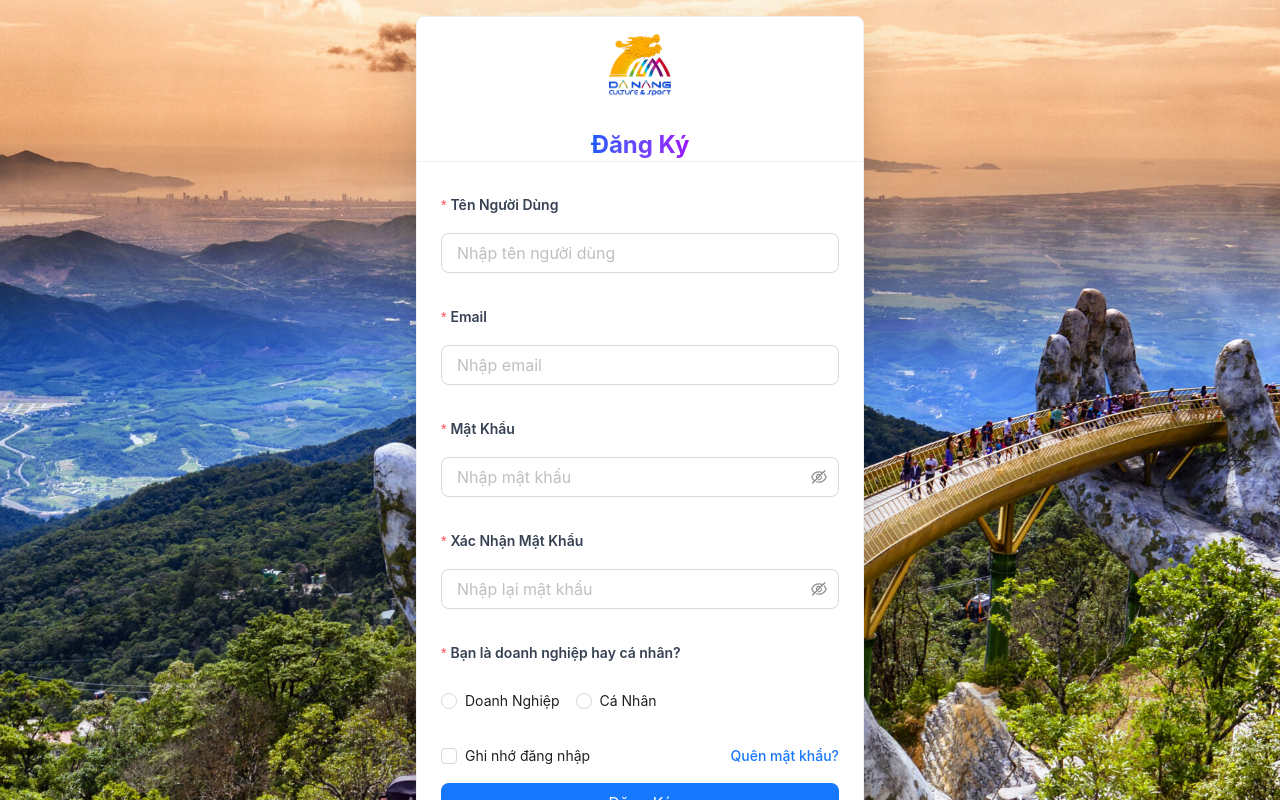
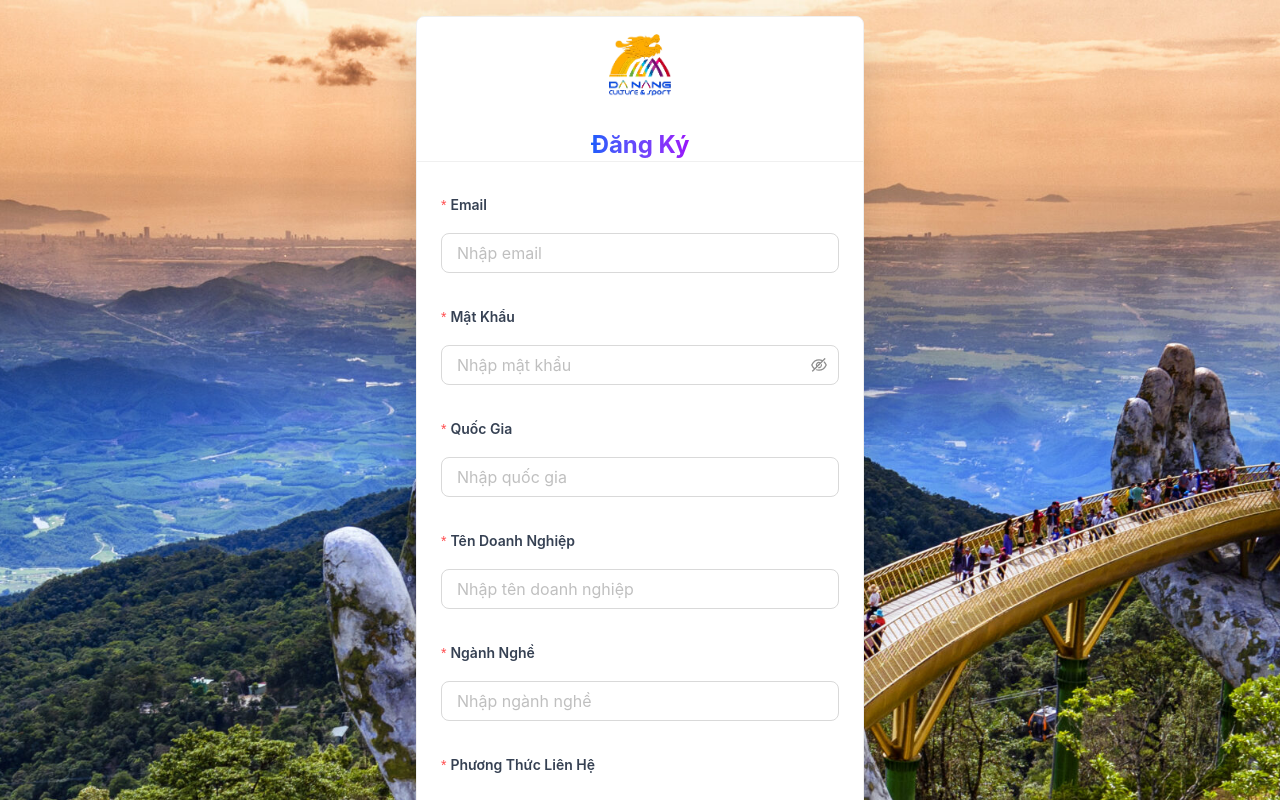
Before and after one commit to LuongTND/VH_TT_DL_DaNang_FrontEnd, a Next.js app: page /register in a window 1280 px wide. Shown: the top 800 px of the page. Built offline with nearby package versions, Linux system fonts and the light colour scheme; no server answers.

Commit message:
register call api

```diff
--- a/package.json
+++ b/package.json
@@ -10,6 +10,7 @@
   },
   "dependencies": {
     "antd": "^5.26.6",
+    "axios": "^1.11.0",
     "next": "15.4.4",
     "react": "19.1.0",
     "react-dom": "19.1.0"
--- /dev/null
+++ b/src/app/register/components/ModalOTP.tsx
@@ -0,0 +1,35 @@
+'use client'
+
+import { Modal, Input, Flex } from 'antd';
+import type { GetProps } from 'antd';
+import Title from 'antd/es/typography/Title';
+type OTPProps = GetProps<typeof Input.OTP>;
+
+export default function ModalOTP({ open, onCancel, onSubmit }: { open: boolean, onCancel: () => void, onSubmit: (values: any) => void }) {
+    const onChange: OTPProps['onChange'] = (text) => {
+        console.log('onChange:', text);
+      };
+
+      const onInput: OTPProps['onInput'] = (value) => {
+        console.log('onInput:', value);
+      };
+
+      const sharedProps: OTPProps = {
+        onChange,
+        onInput,
+      };
+    return (
+        <Modal open={open} onCancel={onCancel} onOk={onSubmit}>
+            <div>
+                <Title level={5}>Nhập mã OTP</Title>
+            </div>
+            <Flex justify="center" align="center" gap={10}>
+                <Input.OTP
+                    separator={(i) => <span style={{ color: i & 1 ? 'red' : 'blue' }}>—</span>}
+                    {...sharedProps}
+                />
+
+            </Flex>
+        </Modal>
+    )
+}
--- a/src/app/register/components/RegisterForm.tsx
+++ b/src/app/register/components/RegisterForm.tsx
@@ -1,15 +1,65 @@
 'use client'
-import React from 'react';
-import { Card, Input, Form, Button, Checkbox, Divider, Select, Radio } from 'antd';
+import React, { useState } from 'react';
+import { Card, Input, Form, Button, Divider, Radio } from 'antd';
 import Image from 'next/image';
 import Link from 'next/link';
+import ModalOTP from './ModalOTP';
+import { register, verifyEmail } from '@/services/authSevice';
+import { useRouter } from 'next/navigation';
 
 export default function RegisterForm() {
+  const [isModalOpen, setIsModalOpen] = useState(false);
+  const [form] = Form.useForm();
+  const router = useRouter();
+  const [email, setEmail] = useState('');
+
+  const handleRegister = async (values: any) => {
+    const payload = {
+      email: values.email,
+      password: values.password,
+      nation: values.nation,
+      businessName: values.businessName,
+      industry: values.industry,
+      contacts: [
+        {
+          method: values.contactMethod,
+          account: values.contactAccount,
+        },
+      ],
+    };
+
+    try {
+      const response = await register(payload);
+      if (response.success) {
+        setEmail(values.email); // lưu để xác minh OTP
+        setIsModalOpen(true);
+      }
+    } catch (error) {
+      console.error('Error registering user:', error);
+    }
+  };
+
+  const handleVerifyEmail = async (values: any) => {
+    try {
+      const response = await verifyEmail({ email, otp: values.otp });
+      if (response.success) {
+        setIsModalOpen(false);
+        router.push('/login');
+      }
+    } catch (error) {
+      console.error('Error verifying email:', error);
+    }
+  };
+
+  const handleCancel = () => {
+    setIsModalOpen(false);
+  };
+
   return (
     <Card
       title={
         <div className="flex flex-col items-center gap-2">
-                <div className="w-24 h-24 relative mb-2 transform ">
+          <div className="w-24 h-24 relative mb-2 transform">
             <Image
               src="/images/logo.png"
               alt="Logo"
@@ -20,27 +70,20 @@ export default function RegisterForm() {
           <h1 className="text-2xl font-bold bg-clip-text text-transparent bg-gradient-to-r from-blue-600 to-purple-600">Đăng Ký</h1>
         </div>
       }
-        className='w-full max-w-md bg-white/95  shadow-2xl rounded-xl border-t-4 border-blue-600 p-6 transition-all duration-300'
-
+      className="w-full max-w-md bg-white/95 shadow-2xl rounded-xl border-t-4 border-blue-600 p-6 transition-all duration-300"
     >
-        <Form layout='vertical' size="large">
-            <Form.Item
-                label={<span className="font-semibold text-gray-700">Tên Người Dùng</span>}
-                name="username"
-                rules={[{ required: true, message: 'Vui lòng nhập tên người dùng!' }]}
+      <Form
+        form={form}
+        layout="vertical"
+        size="large"
+        onFinish={handleRegister}
       >
-                <Input
-                    placeholder="Nhập tên người dùng"
-                    prefix={<i className="fas fa-user text-blue-500" />}
-                    className="rounded-lg hover:border-blue-500 focus:border-blue-500 transition-colors duration-300"
-                />
-            </Form.Item>
         <Form.Item
           label={<span className="font-semibold text-gray-700">Email</span>}
           name="email"
           rules={[
             { required: true, message: 'Vui lòng nhập email!' },
-                    { type: 'email', message: 'Email không hợp lệ!' }
+            { type: 'email', message: 'Email không hợp lệ!' },
           ]}
         >
           <Input
@@ -49,12 +92,13 @@ export default function RegisterForm() {
             className="rounded-lg hover:border-blue-500 focus:border-blue-500 transition-colors duration-300"
           />
         </Form.Item>
+
         <Form.Item
           label={<span className="font-semibold text-gray-700">Mật Khẩu</span>}
           name="password"
           rules={[
             { required: true, message: 'Vui lòng nhập mật khẩu!' },
-                    { min: 8, message: 'Mật khẩu phải có ít nhất 8 ký tự!' }
+            { min: 8, message: 'Mật khẩu phải có ít nhất 8 ký tự!' },
           ]}
         >
           <Input.Password
@@ -63,49 +107,69 @@ export default function RegisterForm() {
             className="rounded-lg hover:border-blue-500 focus:border-blue-500 transition-colors duration-300"
           />
         </Form.Item>
+
         <Form.Item
-                label={<span className="font-semibold text-gray-700">Xác Nhận Mật Khẩu</span>}
-                name="confirmPassword"
-                dependencies={['password']}
-                rules={[
-                    { required: true, message: 'Vui lòng xác nhận mật khẩu!' },
-                    ({ getFieldValue }) => ({
-                        validator(_, value) {
-                            if (!value || getFieldValue('password') === value) {
-                                return Promise.resolve();
-                            }
-                            return Promise.reject(new Error('Mật khẩu xác nhận không khớp!'));
-                        },
-                    }),
-                ]}
+          label={<span className="font-semibold text-gray-700">Quốc Gia</span>}
+          name="nation"
+          rules={[{ required: true, message: 'Vui lòng nhập quốc gia!' }]}
         >
-                <Input.Password
-                    placeholder="Nhập lại mật khẩu"
-                    prefix={<i className="fas fa-lock text-blue-500" />}
+          <Input
+            placeholder="Nhập quốc gia"
+            prefix={<i className="fas fa-globe text-blue-500" />}
             className="rounded-lg hover:border-blue-500 focus:border-blue-500 transition-colors duration-300"
           />
         </Form.Item>
+
         <Form.Item
-                label={<span className="font-semibold text-gray-700">Bạn là doanh nghiệp hay cá nhân?</span>}
-                name="accountType"
-                rules={[{ required: true, message: 'Vui lòng chọn loại tài khoản!' }]}
+          label={<span className="font-semibold text-gray-700">Tên Doanh Nghiệp</span>}
+          name="businessName"
+          rules={[{ required: true, message: 'Vui lòng nhập tên doanh nghiệp!' }]}
+        >
+          <Input
+            placeholder="Nhập tên doanh nghiệp"
+            prefix={<i className="fas fa-building text-blue-500" />}
+            className="rounded-lg hover:border-blue-500 focus:border-blue-500 transition-colors duration-300"
+          />
+        </Form.Item>
+
+        <Form.Item
+          label={<span className="font-semibold text-gray-700">Ngành Nghề</span>}
+          name="industry"
+          rules={[{ required: true, message: 'Vui lòng nhập ngành nghề!' }]}
+        >
+          <Input
+            placeholder="Nhập ngành nghề"
+            prefix={<i className="fas fa-briefcase text-blue-500" />}
+            className="rounded-lg hover:border-blue-500 focus:border-blue-500 transition-colors duration-300"
+          />
+        </Form.Item>
+
+        <Form.Item
+          label={<span className="font-semibold text-gray-700">Phương Thức Liên Hệ</span>}
+          name="contactMethod"
+          rules={[{ required: true, message: 'Vui lòng chọn phương thức liên hệ!' }]}
         >
           <Radio.Group
-                    className="rounded-lg flex flex-col gap-2 justify-center items-center"
+            className="rounded-lg flex flex-col gap-2"
             options={[
-                        { label: 'Doanh Nghiệp', value: 'doanh-nghiep' },
-                        { label: 'Cá Nhân', value: 'ca-nhan' }
+              { label: 'Email', value: 'Email' },
+              { label: 'Số Điện Thoại', value: 'Phone' },
+              { label: 'Zalo', value: 'Zalo' },
             ]}
           />
         </Form.Item>
-            <div className="flex justify-between items-center mb-4">
-                <Form.Item name="remember" valuePropName="checked" noStyle>
-                    <Checkbox className="text-gray-600 hover:text-blue-600 transition-colors duration-300">Ghi nhớ đăng nhập</Checkbox>
+
+        <Form.Item
+          label={<span className="font-semibold text-gray-700">Tài Khoản Liên Hệ</span>}
+          name="contactAccount"
+          rules={[{ required: true, message: 'Vui lòng nhập tài khoản liên hệ!' }]}
+        >
+          <Input
+            placeholder="Nhập tài khoản liên hệ"
+            prefix={<i className="fas fa-id-card text-blue-500" />}
+            className="rounded-lg hover:border-blue-500 focus:border-blue-500 transition-colors duration-300"
+          />
         </Form.Item>
-                <Link href="/forgot-password" className="text-blue-600 hover:text-blue-800 text-sm font-medium transition-colors duration-300">
-                    Quên mật khẩu?
-                </Link>
-            </div>
 
         <Form.Item>
           <Button
@@ -126,6 +190,12 @@ export default function RegisterForm() {
           </Link>
         </div>
       </Form>
+
+      <ModalOTP
+        open={isModalOpen}
+        onCancel={handleCancel}
+        onSubmit={handleVerifyEmail}
+      />
     </Card>
-    )
+  );
 }
--- /dev/null
+++ b/src/configs/axios.ts
@@ -0,0 +1,27 @@
+
+import axios from 'axios';
+
+const axiosInstance = axios.create({
+  baseURL: process.env.NEXT_PUBLIC_API_BASE_URL,
+  withCredentials: true,
+  timeout: 10000,
+  headers: {
+    'Content-Type': 'application/json',
+  },
+});
+
+
+axiosInstance.interceptors.request.use(
+  (config) => {
+    if (typeof window !== 'undefined') {
+      const token = localStorage.getItem('accessToken');
+      if (token) {
+        config.headers['Authorization'] = `Bearer ${token}`;
+      }
+    }
+    return config;
+  },
+  (error) => Promise.reject(error)
+);
+
+export default axiosInstance;
--- /dev/null
+++ b/src/services/authSevice.ts
@@ -0,0 +1,33 @@
+import axiosInstance from "@/configs/axios";
+
+export const register = async (data: any) => {
+    try {
+        const response = await axiosInstance.post('/Auth/register', data);
+        console.log('response111111', response.data);
+        return response.data;
+    } catch (error) {
+        console.error('Error registering user:', error);
+        throw error;
+    }
+}
+
+export const verifyEmail = async (data: any) => {
+    try {
+        const response = await axiosInstance.post('/Auth/verify-email', data);
+        console.log('response', response.data);
+        return response.data;
+    } catch (error) {
+        console.error('Error verifying email:', error);
+        throw error;
+    }
+}
+
+export const login = async (data: any) => {
+    try {
+        const response = await axiosInstance.post('/Auth/login', data);
+        return response.data;
+    } catch (error) {
+        console.error('Error logging in:', error);
+        throw error;
+    }
+}
```
Also changed, not shown: 1 other file (tests, documents, lock files or other folders). Lines whose indentation alone changed are shown as unchanged.
